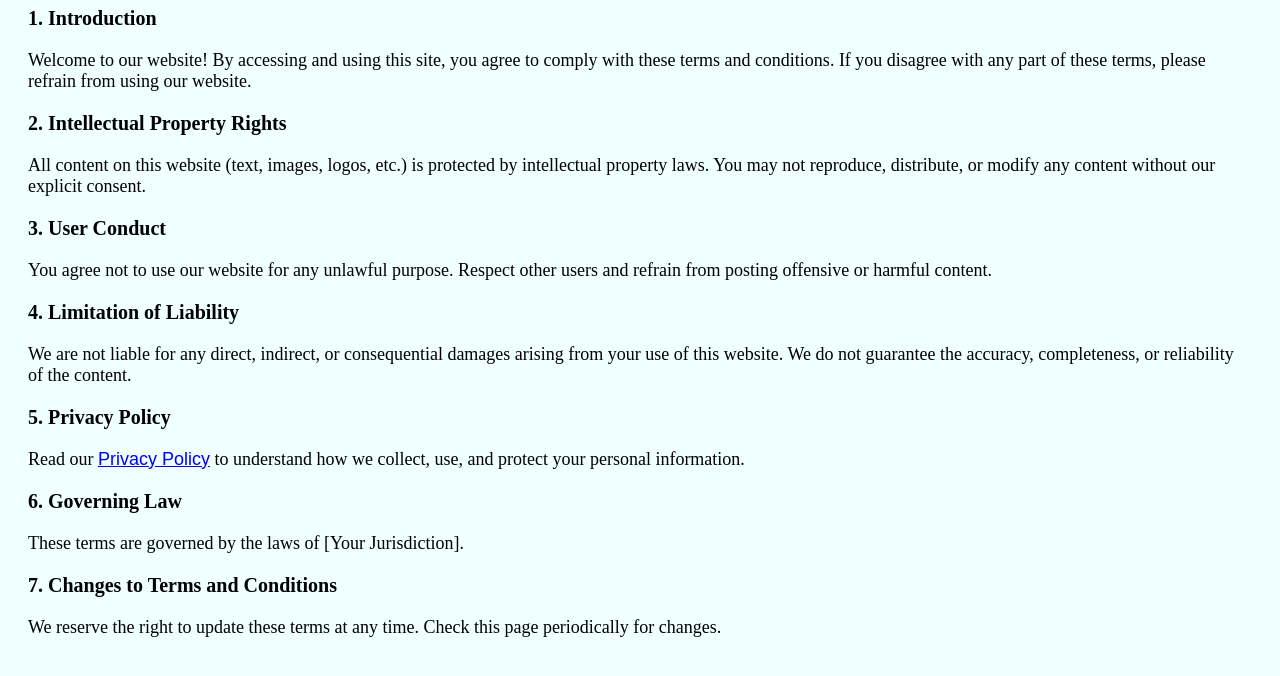
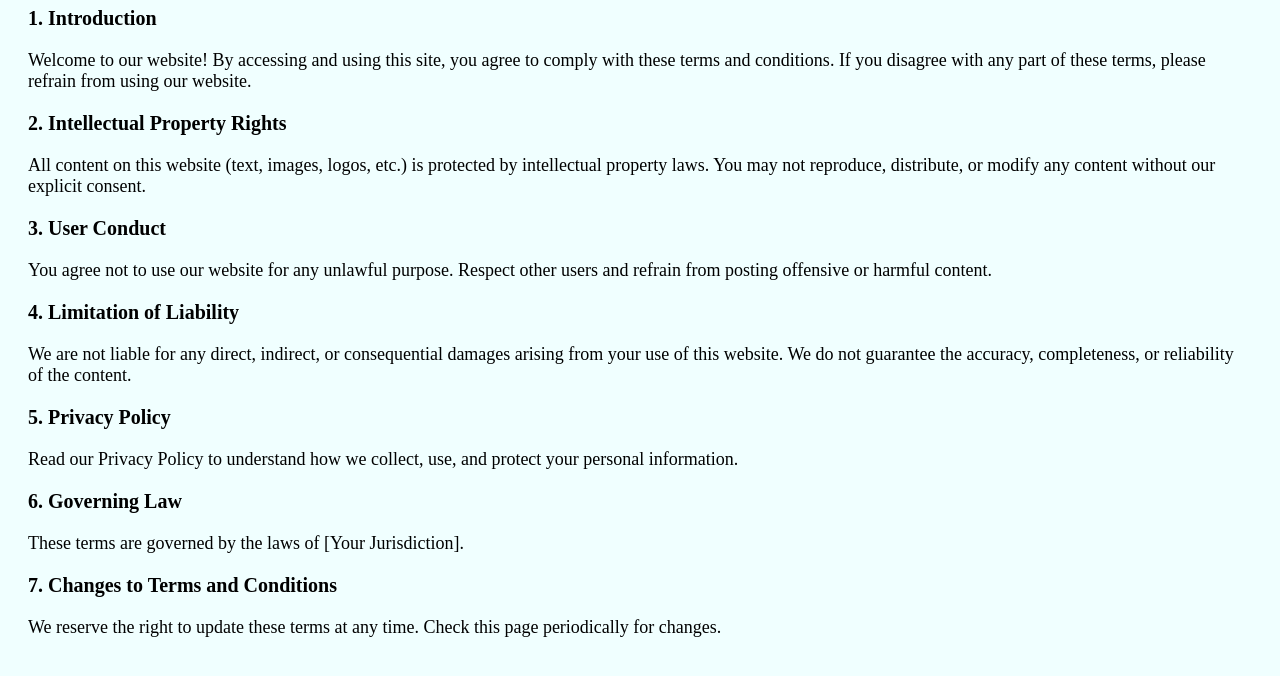
Before and after one commit to naveen-git21/vaultofocodes-fronteend-mini-project-dev-, a plain HTML site: page terms.html in a window 1280 px wide. Shown: the part 74-750 px from the top of the page. Drawn offline with Linux system fonts and the light colour scheme.

Commit message:
Add files via upload

```diff
--- a/terms.html
+++ b/terms.html
@@ -24,7 +24,7 @@
         <p class="terms-para">We are not liable for any direct, indirect, or consequential damages arising from your use of this website. We do not guarantee the accuracy, completeness, or reliability of the content.</p>
 
         <h2 class="terms-sub-head">5. Privacy Policy</h2>
-        <p class="terms-para">Read our <a href="privacy-policy.html">Privacy Policy</a> to understand how we collect, use, and protect your personal information.</p>
+        <p class="terms-para">Read our Privacy Policy to understand how we collect, use, and protect your personal information.</p>
 
         <h2 class="terms-sub-head">6. Governing Law</h2>
         <p class="terms-para">These terms are governed by the laws of [Your Jurisdiction]. </p>
```
